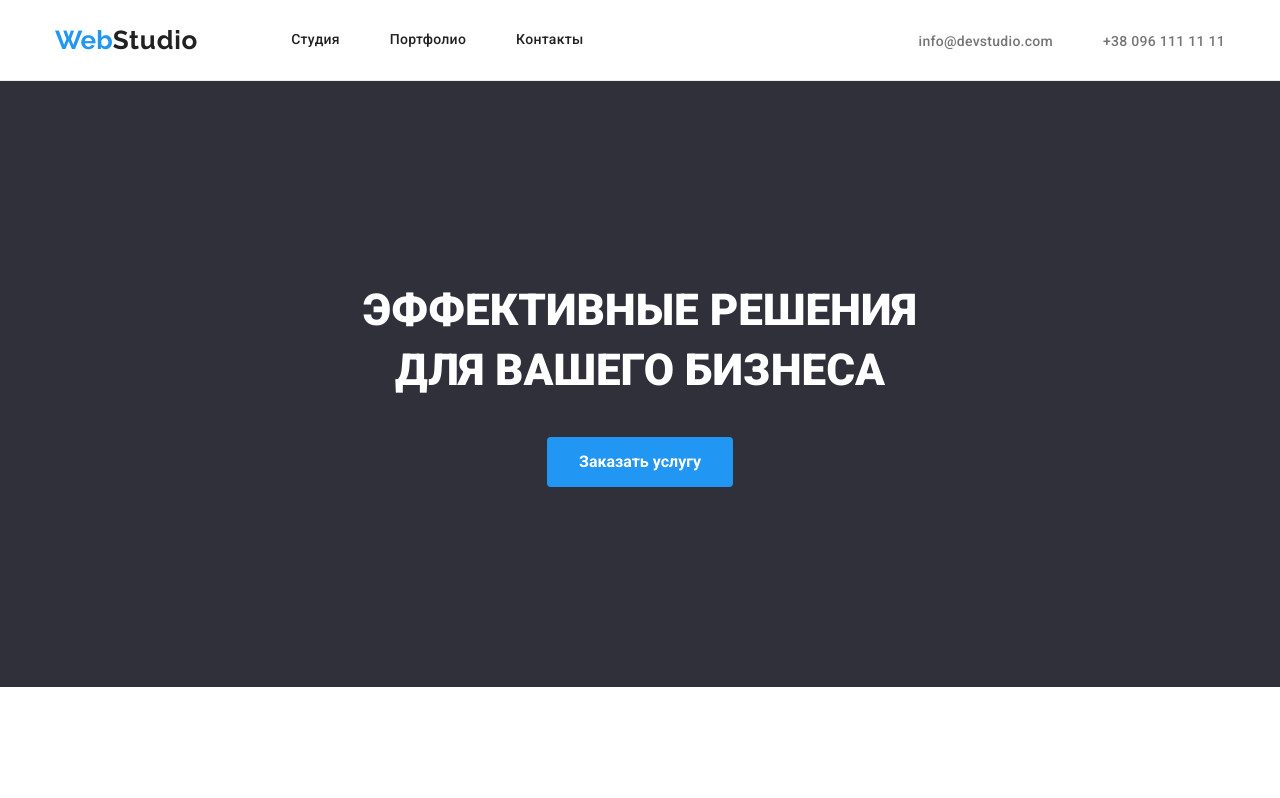
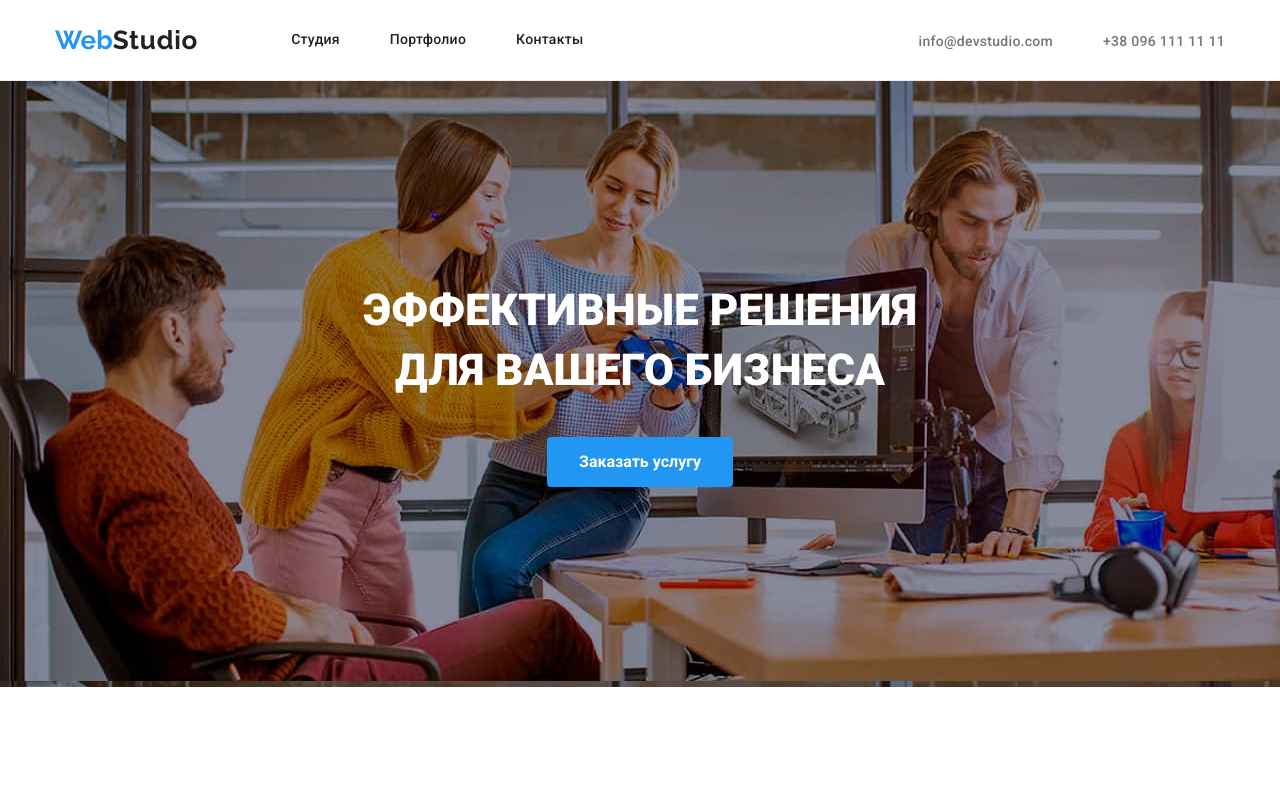
Before and after one commit to veles87/goit-markup-hw-04, a plain HTML site: page index.html in a window 1280 px wide. Shown: the top 798 px of the page. Drawn offline with nearby package versions, Linux system fonts and the light colour scheme; the site is published under a folder, as on GitHub Pages, so addresses that start at the root find nothing.

Commit message:
Update style.css

```diff
--- a/css/style.css
+++ b/css/style.css
@@ -195,7 +195,7 @@ header {
   background-color: var(--bg-color);
   padding-top: 200px;
   padding-bottom: 200px;
-  background-image: url(/images/bg-image.jpeg);
+  background-image: url(../images/bg-image.jpeg);
 }
 
 .hero-title {
```
